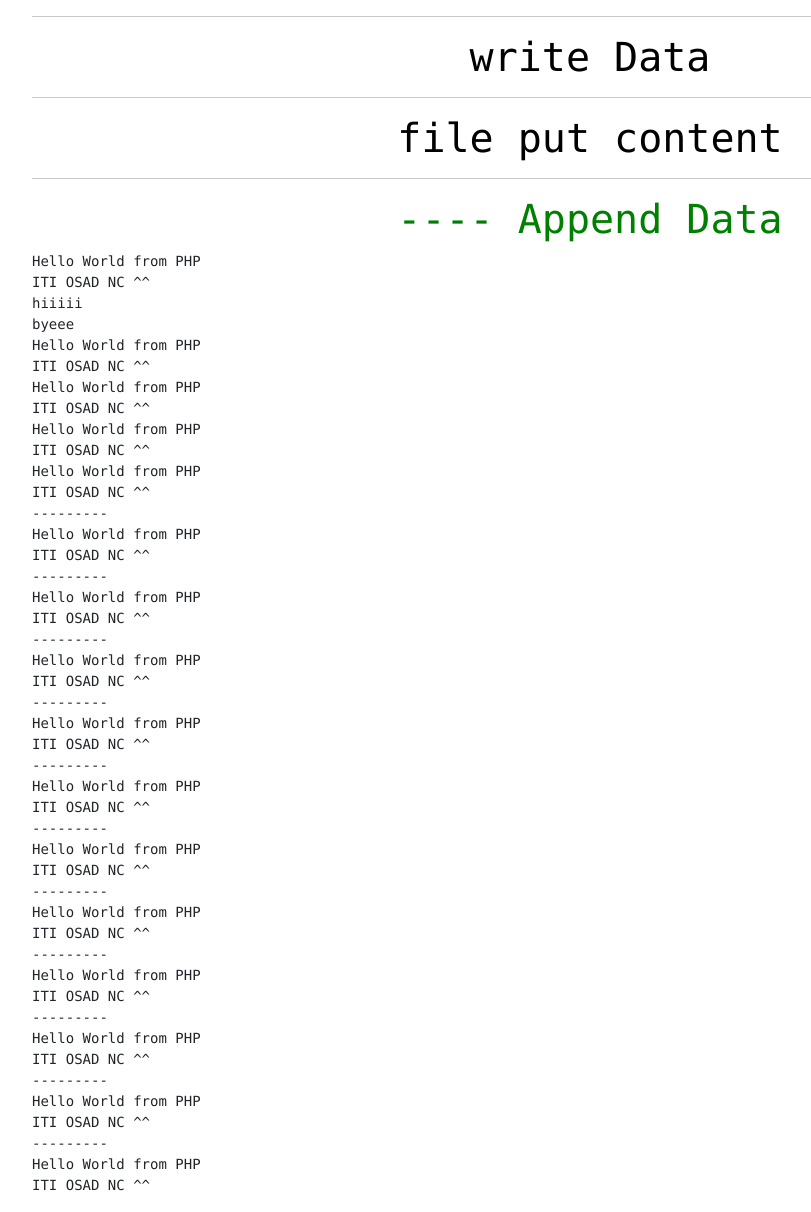
After one commit to NohaAShehab/ptp45-nc-osad-php, a PHP site: page /writeData.php in a window 1280 px wide. The commit adds this page. Shown: the whole page, without its empty margins (50-861 px from the left). Run offline with PHP 8.4, Linux system fonts and the light colour scheme.

Commit message:
write data

```diff
--- /dev/null
+++ b/files/data.txt
@@ -0,0 +1,42 @@
+Hello World from PHP
+ITI OSAD NC ^^
+hiiiii
+byeee
+Hello World from PHP
+ITI OSAD NC ^^
+Hello World from PHP
+ITI OSAD NC ^^
+Hello World from PHP
+ITI OSAD NC ^^
+Hello World from PHP
+ITI OSAD NC ^^
+---------
+Hello World from PHP
+ITI OSAD NC ^^
+---------
+Hello World from PHP
+ITI OSAD NC ^^
+---------
+Hello World from PHP
+ITI OSAD NC ^^
+---------
+Hello World from PHP
+ITI OSAD NC ^^
+---------
+Hello World from PHP
+ITI OSAD NC ^^
+---------
+Hello World from PHP
+ITI OSAD NC ^^
+---------
+Hello World from PHP
+ITI OSAD NC ^^
+---------
+Hello World from PHP
+ITI OSAD NC ^^
+---------
+Hello World from PHP
+ITI OSAD NC ^^
+---------
+Hello World from PHP
+ITI OSAD NC ^^
--- /dev/null
+++ b/files/mycv.txt
@@ -0,0 +1 @@
+My name is Noha
--- a/files/readData.php
+++ b/files/readData.php
@@ -88,7 +88,7 @@
 ////readfile("users.txt"); #output file content to the browser
 //
 //
-//$content=file_get_contents("users.txt");  # read file content to a string
+//$content=file_get_contents("users.txt");  # read file content to a string // open read then close
 //var_dump($content);
 
 
--- /dev/null
+++ b/files/writeData.php
@@ -0,0 +1,57 @@
+<?php
+
+
+require_once "../utils.php";
+
+
+generateTitle("write Data");
+
+function writeDataTofile(){
+
+    $fileobj = fopen("data.txt", "w");
+    # if file exists remove old content
+    # ---> open file for writing starting from the beginning of the file
+    if($fileobj){
+        fwrite($fileobj,"Hello World from PHP\n" );
+        fwrite($fileobj,"ITI OSAD NC ^^\n");
+        fwrite($fileobj,"hiiiii\n");
+        fwrite($fileobj,"byeee\n");
+
+        fclose($fileobj);
+    }
+
+}
+
+//writeDataTofile();
+
+
+generateTitle("file put content");
+
+/*
+ *  if you have permission
+ * open file
+ * write data
+ * then close the file
+ * */
+//file_put_contents("mycv.txt", "My name is Noha");
+
+//readfile("mycv.txt");
+
+
+
+#########################################################################3
+generateTitle("---- Append Data", "green", 1);
+
+function appendDataTofile(){
+    $fileobj = fopen("data.txt", "a");
+    if ($fileobj){
+        fwrite($fileobj,"---------\n");
+        fwrite($fileobj,"Hello World from PHP\n" );
+        fwrite($fileobj,"ITI OSAD NC ^^\n");
+        fclose($fileobj);
+    }
+    readfile("data.txt");
+}
+
+
+appendDataTofile();
```
